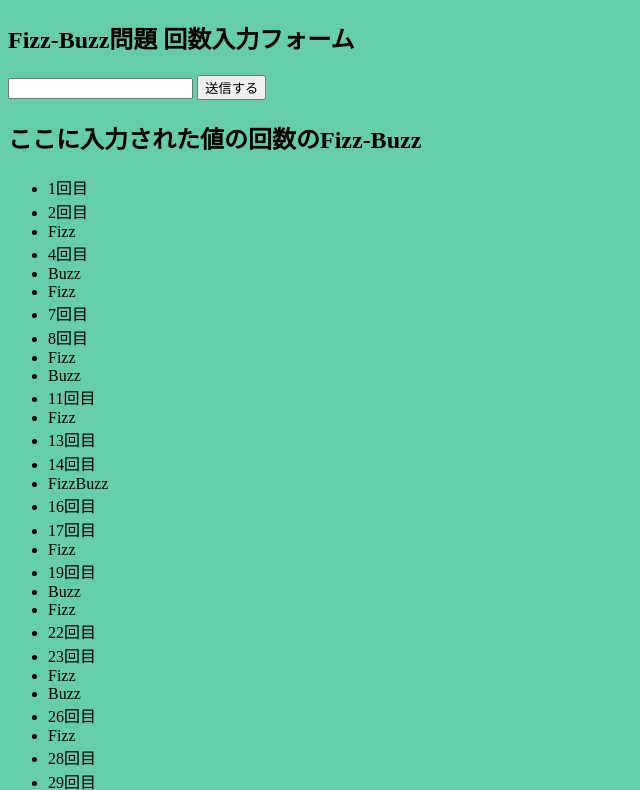
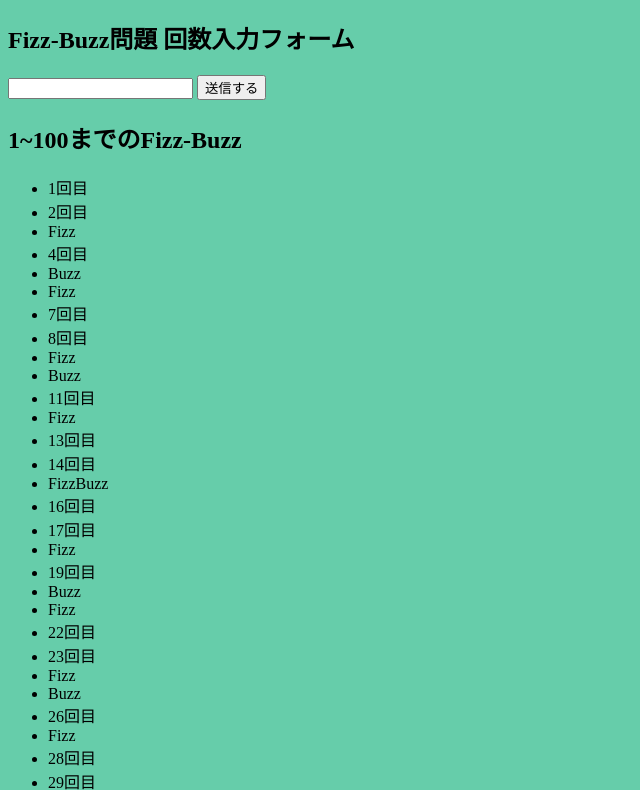
Before and after one commit to 1627009/web1-12, a plain HTML site: page index.html in a window 1280 px wide. Shown: the top 790 px of the page, without its empty margins (0-640 px from the left). Drawn offline with Linux system fonts and the light colour scheme; a web font is replaced by a local one.

Commit message:
Update index.html

```diff
--- a/index.html
+++ b/index.html
@@ -13,7 +13,7 @@
           <input type="text" name="number">
           <input type="submit" value="送信する">
         </form>
-        <h1>ここに入力された値の回数のFizz-Buzz</h1>
+        <h1>1~100までのFizz-Buzz</h1>
         <ul id="list"></ul>
       </section>
       <script type="text/javascript" src="js/default.js"></script>
```
